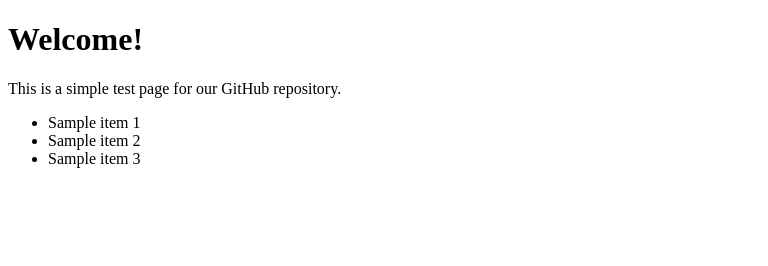
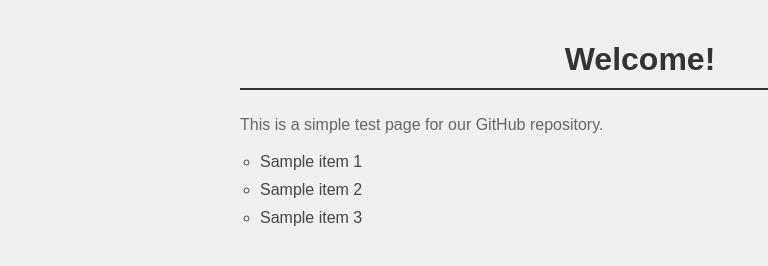
Before and after one commit to tephracloud/sample-test-html, a plain HTML site: page index.html in a window 1280 px wide. Shown: the whole page, without its empty margins (0-768 px from the left). Drawn offline with Linux system fonts and the light colour scheme.

Commit message:
Add CSS styling

```diff
--- a/index.html
+++ b/index.html
@@ -4,6 +4,7 @@
     <meta charset="UTF-8">
     <meta name="viewport" content="width=device-width, initial-scale=1.0">
     <title>Welcome to My Sample Page</title>
+    <link rel="stylesheet" href="styles.css">
 </head>
 <body>
     <h1>Welcome!</h1>
--- /dev/null
+++ b/styles.css
@@ -0,0 +1,29 @@
+body {
+    font-family: Arial, sans-serif;
+    max-width: 800px;
+    margin: 0 auto;
+    padding: 20px;
+    background-color: #f0f0f0;
+}
+
+h1 {
+    color: #333;
+    text-align: center;
+    border-bottom: 2px solid #333;
+    padding-bottom: 10px;
+}
+
+p {
+    line-height: 1.6;
+    color: #666;
+}
+
+ul {
+    list-style-type: circle;
+    padding-left: 20px;
+}
+
+li {
+    margin: 10px 0;
+    color: #444;
+}
```
